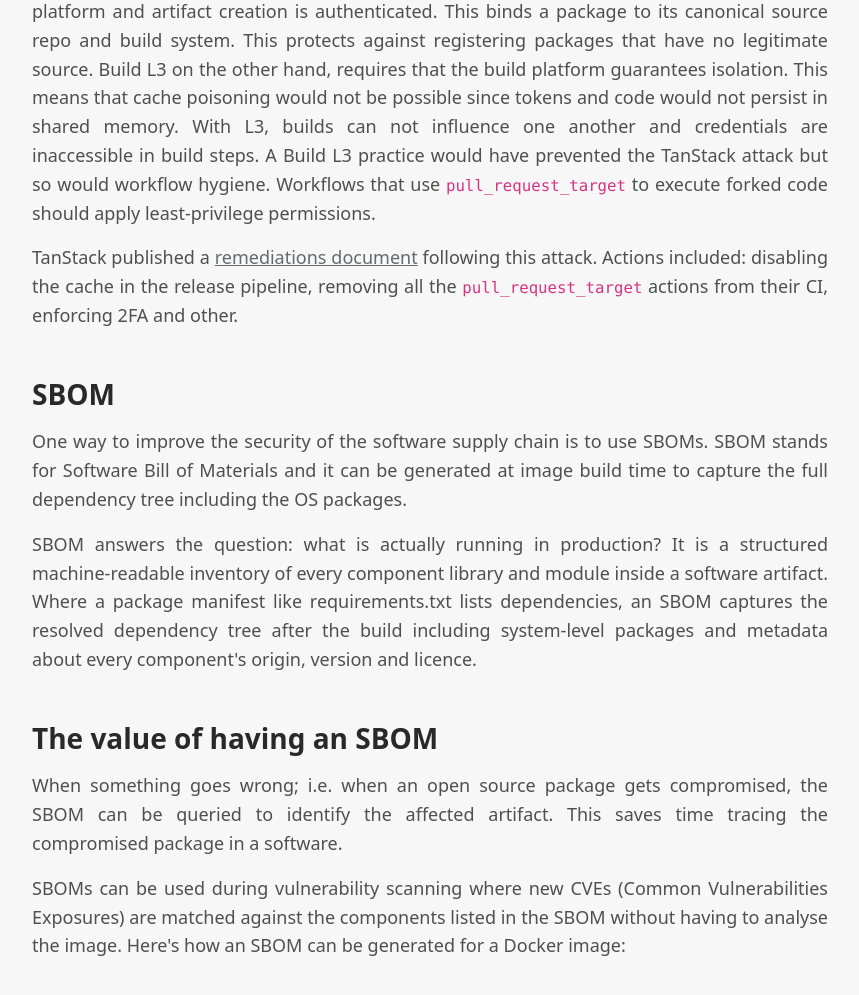
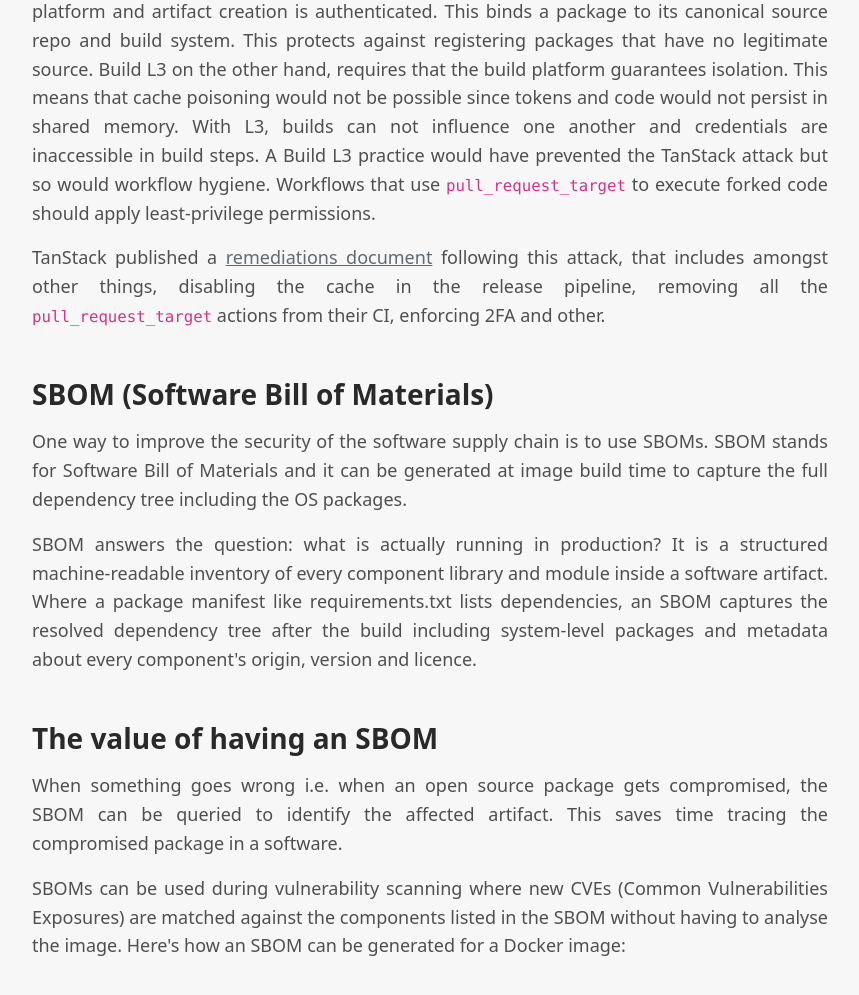
Before and after one commit to j-awada/developeronchain, a Django app: page /supply_chain_security in a window 1280 px wide. Shown: the part 1120-2115 px from the top of the page, without its empty margins (350-1209 px from the left). Run offline with Django 4.2, Linux system fonts and the light colour scheme; some libraries are stand-ins or nearby versions.

Commit message:
minor corrections to article supply chain security

```diff
--- a/templates/blog/supply_chain_security.html
+++ b/templates/blog/supply_chain_security.html
@@ -43,9 +43,9 @@
 
         <p>npm's provenance achieves a Build L2 level, which means that the build runs on a hosted platform and artifact creation is authenticated. This binds a package to its canonical source repo and build system. This protects against registering packages that have no legitimate source. Build L3 on the other hand, requires that the build platform guarantees isolation. This means that cache poisoning would not be possible since tokens and code would not persist in shared memory. With L3, builds can not influence one another and credentials are inaccessible in build steps. A Build L3 practice would have prevented the TanStack attack but so would workflow hygiene. Workflows that use <code>pull_request_target</code> to execute forked code should apply least-privilege permissions.</p>
 
-        <p>TanStack published a <a href="https://tanstack.com/blog/incident-followup" target="_blank">remediations document</a> following this attack. Actions included: disabling the cache in the release pipeline, removing all the <code>pull_request_target</code> actions from their CI, enforcing 2FA and other.</p>
+        <p>TanStack published a <a href="https://tanstack.com/blog/incident-followup" target="_blank">remediations document</a> following this attack, that includes amongst other things, disabling the cache in the release pipeline, removing all the <code>pull_request_target</code> actions from their CI, enforcing 2FA and other.</p>
 
-        <h3 class="mt-5 mb-3">SBOM</h3>
+        <h3 class="mt-5 mb-3">SBOM (Software Bill of Materials)</h3>
 
         <p>One way to improve the security of the software supply chain is to use SBOMs. SBOM stands for Software Bill of Materials and it can be generated at image build time to capture the full dependency tree including the OS packages.</p>
 
@@ -53,7 +53,7 @@
 
         <h3 class="mt-5 mb-3">The value of having an SBOM</h3>
 
-        <p>When something goes wrong; i.e. when an open source package gets compromised, the SBOM can be queried to identify the affected artifact. This saves time tracing the compromised package in a software.</p>
+        <p>When something goes wrong i.e. when an open source package gets compromised, the SBOM can be queried to identify the affected artifact. This saves time tracing the compromised package in a software.</p>
 
         <p>SBOMs can be used during vulnerability scanning where new CVEs (Common Vulnerabilities Exposures) are matched against the components listed in the SBOM without having to analyse the image. Here's how an SBOM can be generated for a Docker image:</p>
 
--- a/templates/general/home.html
+++ b/templates/general/home.html
@@ -39,7 +39,7 @@
     </div>
     <div class="col">
     <h3 class="title mb-1"><a class="text-link" href="{% url 'supply_chain_security' %}">Supply Chain Security</a></h3>
-    <div class="meta mb-1"><span class="date">May 2026</span><span class="time">3 min read</span></div>
+    <div class="meta mb-1"><span class="date">July 2026</span><span class="time">4 min read</span></div>
     <div class="intro"></div>
     <a class="text-link" href="{% url 'supply_chain_security' %}">Read more &rarr;</a>
     </div>
```
